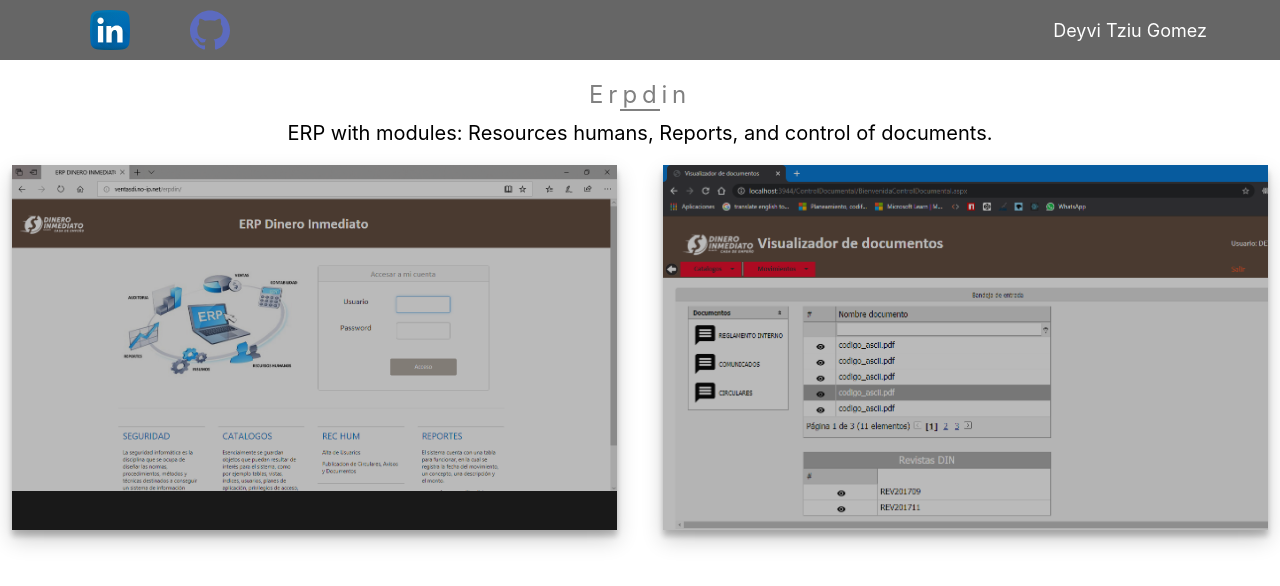
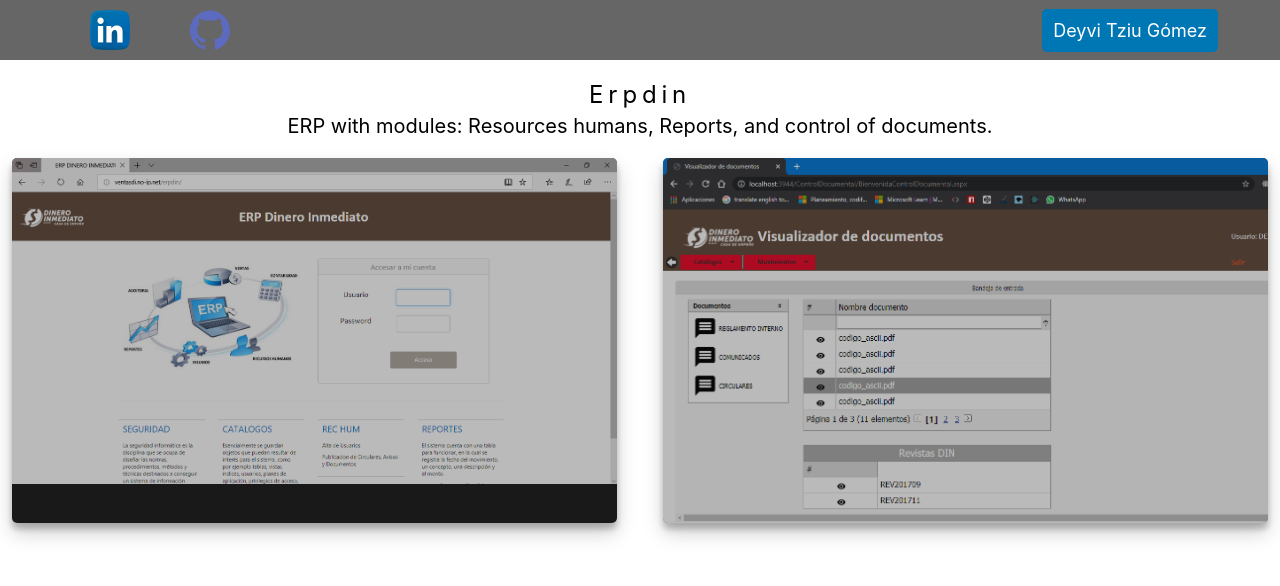
Before and after one commit to dtziugomez/portfolio, a React (Create React App) app: page /details/2 in a window 1280 px wide. Shown: the top 586 px of the page. Built offline with nearby package versions, Linux system fonts and the light colour scheme.

Commit message:
last-update

```diff
--- a/public/index.html
+++ b/public/index.html
@@ -24,7 +24,7 @@
       work correctly both with client-side routing and a non-root public URL.
       Learn how to configure a non-root public URL by running `npm run build`.
     -->
-    <title>Portfolio-Deyvi Tziu Gomez</title>
+    <title>Portfolio-Deyvi Tziu Gómez</title>
   </head>
   <body>
     <noscript>You need to enable JavaScript to run this app.</noscript>
--- a/src/App.css
+++ b/src/App.css
@@ -23,7 +23,8 @@
   margin-top: 20px;
   background: rgba(0, 0, 0, 0.9);
   overflow: hidden;
-  box-shadow: 0 10px 20px rgba(0,0,0,0.19), 0 6px 6px rgba(0,0,0,0.23);
+  box-shadow: 0 10px 20px rgba(0, 0, 0, 0.19), 0 6px 6px rgba(0, 0, 0, 0.23);
+  border-radius: 5px;
 }
 
 .single-project a {
@@ -37,7 +38,7 @@
   opacity: 0.8;
   transition: all 0.5s ease-in-out;
 }
-.single-project-detail{
+.single-project-detail {
   width: 48%;
   position: relative;
   margin: 2px;
@@ -45,7 +46,8 @@
   background: rgba(0, 0, 0, 0.9);
   overflow: hidden;
   justify-content: center;
-  box-shadow: 0 10px 20px rgba(0,0,0,0.19), 0 6px 6px rgba(0,0,0,0.23);
+  box-shadow: 0 10px 20px rgba(0, 0, 0, 0.19), 0 6px 6px rgba(0, 0, 0, 0.23);
+  border-radius: 5px;
 }
 .single-project-detail img {
   width: 100%;
@@ -88,6 +90,7 @@
   border: 1px solid #fff;
   transition: all 0.5s ease-in-out;
   background: transparent;
+  border-radius: 5px;
 }
 
 .items .projectBtn a {
@@ -121,9 +124,9 @@
 .single-project:hover .items {
   bottom: 0;
 }
-p{
+p {
   text-align: center;
-  font-size:20px;
+  font-size: 20px;
 }
 
 @media screen and (min-width: 664px) {
--- a/src/components/Navbar.js
+++ b/src/components/Navbar.js
@@ -41,6 +41,7 @@
                           href={links.path}
                           target="_blank"
                           rel="noopener noreferrer"
+                          className="btn"
                         >
                           {links.link}
                         </a>
@@ -87,7 +88,9 @@
   .btn {
     border: 1px solid #f6f6f6;
     display: inline-block;
-    corsor: pointer;
+    cursor: pointer;
+    background: #0077b5;
+    border-radius: 5px;
   }
 
   .logoBtn {
@@ -113,10 +116,11 @@
   }
 
   .links li a:hover {
-    color: #41e1b3;
+    color: white;
     padding: 10px 25px;
-    border-bottom: 1px solid #049fe1;
-    background: rgba(0, 0, 0, 1);
+    border-bottom: 1px solid #ffffff;
+    background: #0077b5;
+    border-radius: 5px;
   }
 
   /*responsive*/
--- a/src/components/Title.js
+++ b/src/components/Title.js
@@ -6,7 +6,7 @@
       <TitleWrapper className="title" style={{color:props.color}}>
         <h2>{props.title}</h2>
         <div className="first">
-            <div className="underline"></div>
+            <div className=""></div>
         </div>
       </TitleWrapper>
   )
@@ -14,16 +14,17 @@
 
 const TitleWrapper = styled.div`
   text-align: center;
-  margin-bottom: 10px;
+  margin-bottom: 5px;
 
   h2 {
     font-weight: 400;
-    text-trasform: capitalize;
+    text-trasform: uppercase;
     letter-spacing: 0.3rem;
+    color: black;
   }
 
   .underline {
-    width: 40px;
+    width: 120px;
     border: 1px solid;
     margin: 0 auto;
   }
--- a/src/context/Data.js
+++ b/src/context/Data.js
@@ -1,7 +1,7 @@
 export const Links = [
   {
     id: 1,
-    link: "Deyvi Tziu Gomez",
+    link: "Deyvi Tziu Gómez",
     path: "/docs/DeyvisResume.pdf",
     scrolling: "cv"
   }
```
